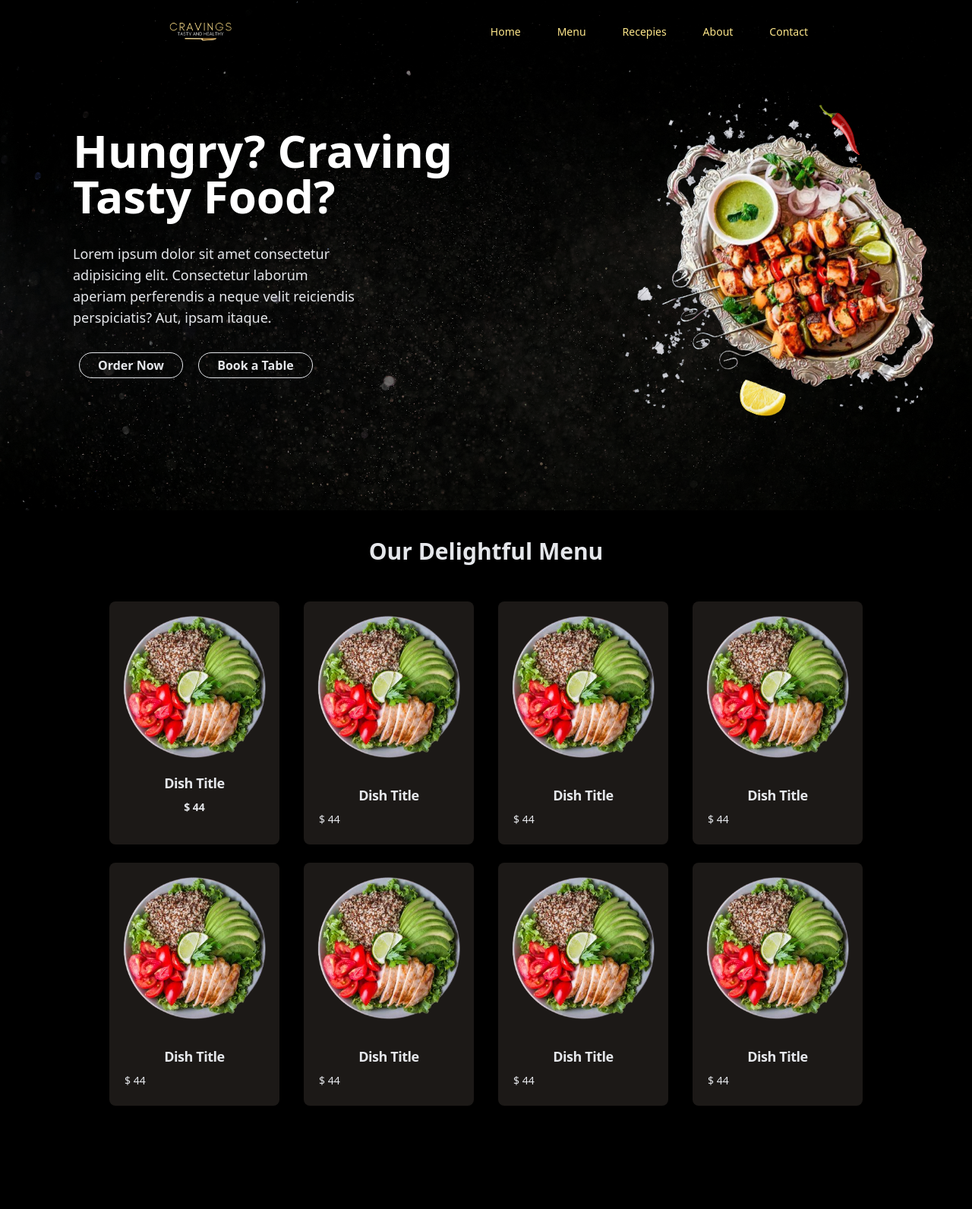
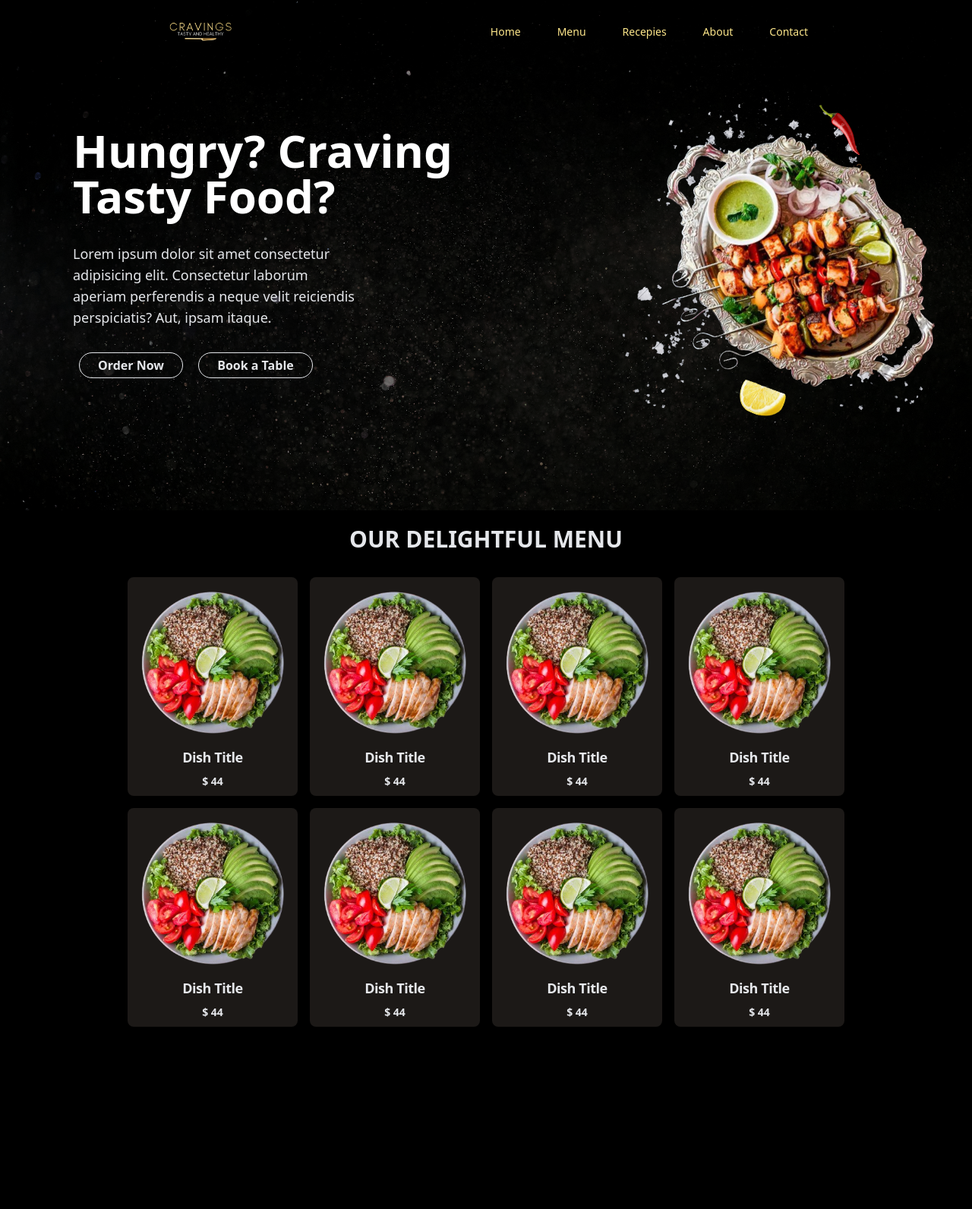
Before and after one commit to MahekUnnisa/Cravings, a Django app: page / in a window 1280 px wide. Shown: the whole page at 76% size. After the commit the page ends 1352 px from the top, so only its background shows below. Run offline with Django 4.2, Linux system fonts and the light colour scheme; some libraries are stand-ins or nearby versions; some web fonts are replaced.

Commit message:
Added some templates

```diff
--- /dev/null
+++ b/Cravings/templates/footer.html
@@ -0,0 +1,5 @@
+{% load static %}
+<!-- Static files -->
+<div class="bg-black">
+    <h2>mahek footer</h2>
+</div>
--- a/Cravings/templates/index.html
+++ b/Cravings/templates/index.html
@@ -16,5 +16,6 @@
         <img  class="object-contain mr-48 -mt-14 mb-14" src="{% static 'Shop/images/tests/hero-image.png'%}" alt="">
     </div>
 </section>
+<!-- topMenu -->
 {% include 'topMenu.html' %}
 {% endblock %}
--- a/Cravings/templates/topMenu.html
+++ b/Cravings/templates/topMenu.html
@@ -1,99 +1,98 @@
 {% load static %}
 <!-- Static files -->
-<h2 class="mt-20 mb-12 font-bold text-center text-3xl">Our Delightful Menu</h2>
+<h2 class="mt-16 mb-6 font-bold text-center text-3xl">OUR DELIGHTFUL MENU</h2>
 <div class="bg-black flex flex-col mx-auto items-center h-screen">
     <!-- cards ml-32-->
-    <div class="flex flex-row">
-        <div class="bg-stone-900 items-center overflow-visible justify-center border-zinc-900 rounded-lg shadow-md h-80 w-56 mx-4">
+    <div class="flex flex-row my-2">
+        <div class="bg-stone-900 items-center overflow-visible justify-center border-zinc-900 rounded-lg shadow-md h-72 w-56 mx-2">
             <a href="#">
                 <img class="rounded-t-lg" src="{% static 'Shop/images/tests/salad.png' %}" alt="" />
             </a>
-            <div class="p-1">
+            <div class="p-[2px]">
                 <a href="#">
                     <h5 class="mb-2 text-center text-lg font-bold tracking-tight text-gray-200">Dish Title</h5>
                 </a>
                 <p class="mb-3 text-center font-bold text-sm text-gray-200">$ 44</p>
             </div>
         </div>
-        <div class="bg-stone-900 items-center overflow-visible justify-center border-zinc-900 rounded-lg shadow-md h-80 w-56 mx-4">
+        <div class="bg-stone-900 items-center overflow-visible justify-center border-zinc-900 rounded-lg shadow-md h-72 w-56 mx-2">
             <a href="#">
                 <img class="rounded-t-lg" src="{% static 'Shop/images/tests/salad.png' %}" alt="" />
             </a>
-            <div class="p-5">
+            <div class="p-[2px]">
                 <a href="#">
                     <h5 class="mb-2 text-center text-lg font-bold tracking-tight text-gray-200">Dish Title</h5>
                 </a>
-                <p class="mb-3 text-left text-sm text-gray-200">$ 44</p>
+                <p class="mb-3 text-center font-bold text-sm text-gray-200">$ 44</p>
             </div>
         </div>
-        <div class="bg-stone-900 items-center overflow-visible justify-center border-zinc-900 rounded-lg shadow-md h-80 w-56 mx-4">
+        <div class="bg-stone-900 items-center overflow-visible justify-center border-zinc-900 rounded-lg shadow-md h-72 w-56 mx-2">
             <a href="#">
                 <img class="rounded-t-lg" src="{% static 'Shop/images/tests/salad.png' %}" alt="" />
             </a>
-            <div class="p-5">
+            <div class="p-[2px]">
                 <a href="#">
                     <h5 class="mb-2 text-center text-lg font-bold tracking-tight text-gray-200">Dish Title</h5>
                 </a>
-                <p class="mb-3 text-left text-sm text-gray-200">$ 44</p>
+                <p class="mb-3 text-center font-bold text-sm text-gray-200">$ 44</p>
             </div>
         </div>
-        <div class="bg-stone-900 items-center overflow-visible justify-center border-zinc-900 rounded-lg shadow-md h-80 w-56 mx-4">
+        <div class="bg-stone-900 items-center overflow-visible justify-center border-zinc-900 rounded-lg shadow-md h-72 w-56 mx-2">
             <a href="#">
                 <img class="rounded-t-lg" src="{% static 'Shop/images/tests/salad.png' %}" alt="" />
             </a>
-            <div class="p-5">
+            <div class="p-[2px]">
                 <a href="#">
                     <h5 class="mb-2 text-center text-lg font-bold tracking-tight text-gray-200">Dish Title</h5>
                 </a>
-                <p class="mb-3 text-left text-sm text-gray-200">$ 44</p>
+                <p class="mb-3 text-center font-bold text-sm text-gray-200">$ 44</p>
             </div>
         </div>
     </div>
-    <div class="flex flex-row my-6">
-        <div class="bg-stone-900 items-center overflow-visible justify-center border-zinc-900 rounded-lg shadow-md h-80 w-56 mx-4">
+    <div class="flex flex-row my-2">
+        <div class="bg-stone-900 items-center overflow-visible justify-center border-zinc-900 rounded-lg shadow-md h-72 w-56 mx-2">
             <a href="#">
                 <img class="rounded-t-lg" src="{% static 'Shop/images/tests/salad.png' %}" alt="" />
             </a>
-            <div class="p-5">
+            <div class="p-[2px]">
                 <a href="#">
                     <h5 class="mb-2 text-center text-lg font-bold tracking-tight text-gray-200">Dish Title</h5>
                 </a>
-                <p class="mb-3 text-left text-sm text-gray-200">$ 44</p>
+                <p class="mb-3 text-center font-bold text-sm text-gray-200">$ 44</p>
             </div>
         </div>
-        <div class="bg-stone-900 items-center overflow-visible justify-center border-zinc-900 rounded-lg shadow-md h-80 w-56 mx-4">
+        <div class="bg-stone-900 items-center overflow-visible justify-center border-zinc-900 rounded-lg shadow-md h-72 w-56 mx-2">
             <a href="#">
                 <img class="rounded-t-lg" src="{% static 'Shop/images/tests/salad.png' %}" alt="" />
             </a>
-            <div class="p-5">
+            <div class="p-[2px]">
                 <a href="#">
                     <h5 class="mb-2 text-center text-lg font-bold tracking-tight text-gray-200">Dish Title</h5>
                 </a>
-                <p class="mb-3 text-left text-sm text-gray-200">$ 44</p>
+                <p class="mb-3 text-center font-bold text-sm text-gray-200">$ 44</p>
             </div>
         </div>
-        <div class="bg-stone-900 items-center overflow-visible justify-center border-zinc-900 rounded-lg shadow-md h-80 w-56 mx-4">
+        <div class="bg-stone-900 items-center overflow-visible justify-center border-zinc-900 rounded-lg shadow-md h-72 w-56 mx-2">
             <a href="#">
                 <img class="rounded-t-lg" src="{% static 'Shop/images/tests/salad.png' %}" alt="" />
             </a>
-            <div class="p-5">
+            <div class="p-[2px]">
                 <a href="#">
                     <h5 class="mb-2 text-center text-lg font-bold tracking-tight text-gray-200">Dish Title</h5>
                 </a>
-                <p class="mb-3 text-left text-sm text-gray-200">$ 44</p>
+                <p class="mb-3 text-center font-bold text-sm text-gray-200">$ 44</p>
             </div>
         </div>
-        <div class="bg-stone-900 items-center overflow-visible justify-center border-zinc-900 rounded-lg shadow-md h-80 w-56 mx-4">
+        <div class="bg-stone-900 items-center overflow-visible justify-center border-zinc-900 rounded-lg shadow-md h-72 w-56 mx-2">
             <a href="#">
                 <img class="rounded-t-lg" src="{% static 'Shop/images/tests/salad.png' %}" alt="" />
             </a>
-            <div class="p-5">
+            <div class="p-[2px]">
                 <a href="#">
                     <h5 class="mb-2 text-center text-lg font-bold tracking-tight text-gray-200">Dish Title</h5>
                 </a>
-                <p class="mb-3 text-left text-sm text-gray-200">$ 44</p>
+                <p class="mb-3 text-center font-bold text-sm text-gray-200">$ 44</p>
             </div>
         </div>
     </div>
 </div>
-<!-- h-80 w-56 -->
```
